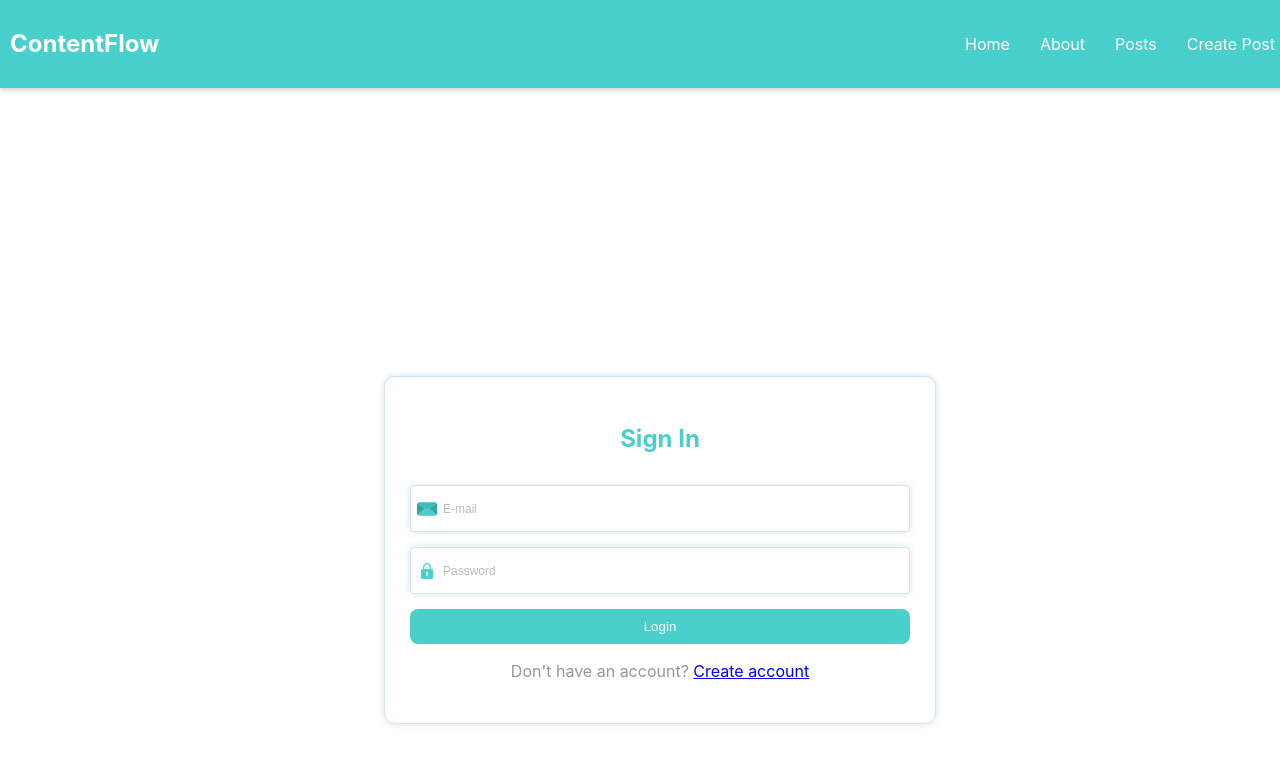
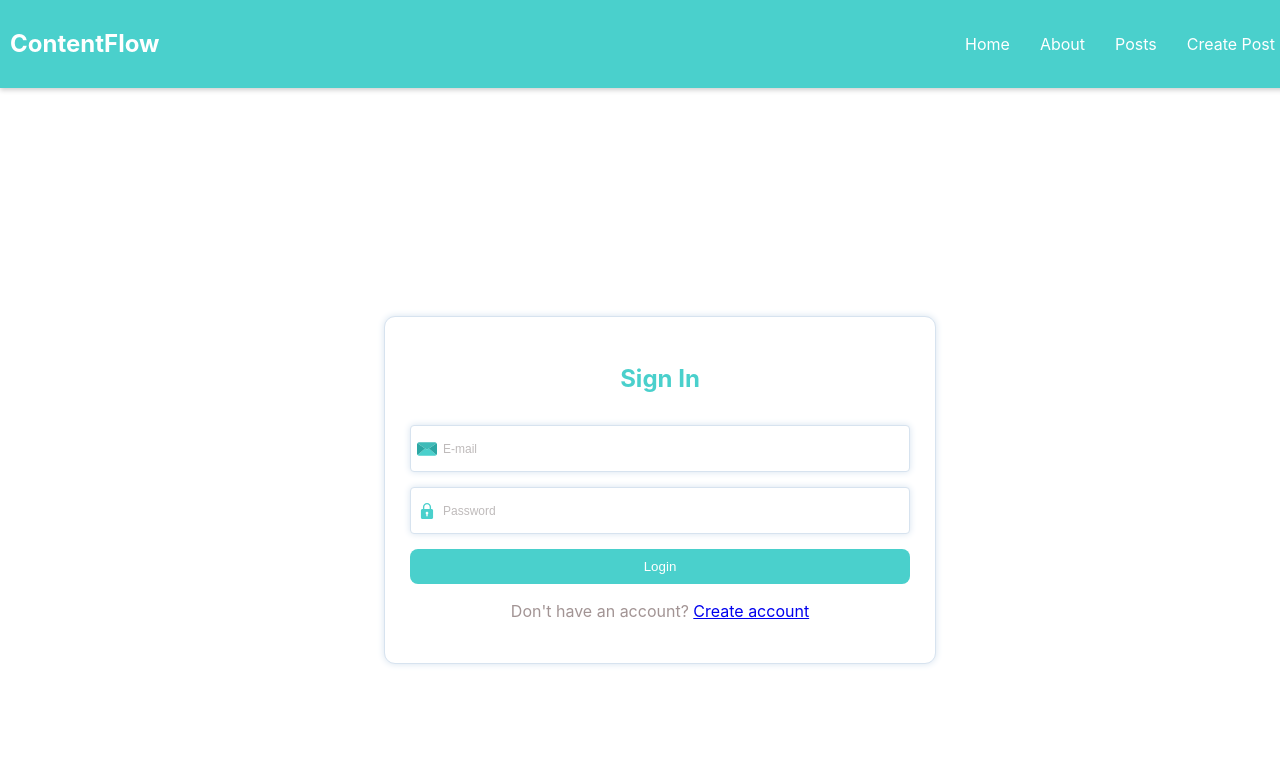
Before and after one commit to Thundem/ContentFlow, a React (Vite) app in the folder client/: page /login in a window 1280 px wide. Shown: the top 764 px of the page. Built offline with nearby package versions, Linux system fonts and the light colour scheme.

Commit message:
deleted body style

```diff
--- a/client/src/components/style/header.css
+++ b/client/src/components/style/header.css
@@ -32,7 +32,3 @@
 .header-nav a:hover {
     color: #ddd;
 }
-
-body {
-    padding-top: 60px;
-}
```
